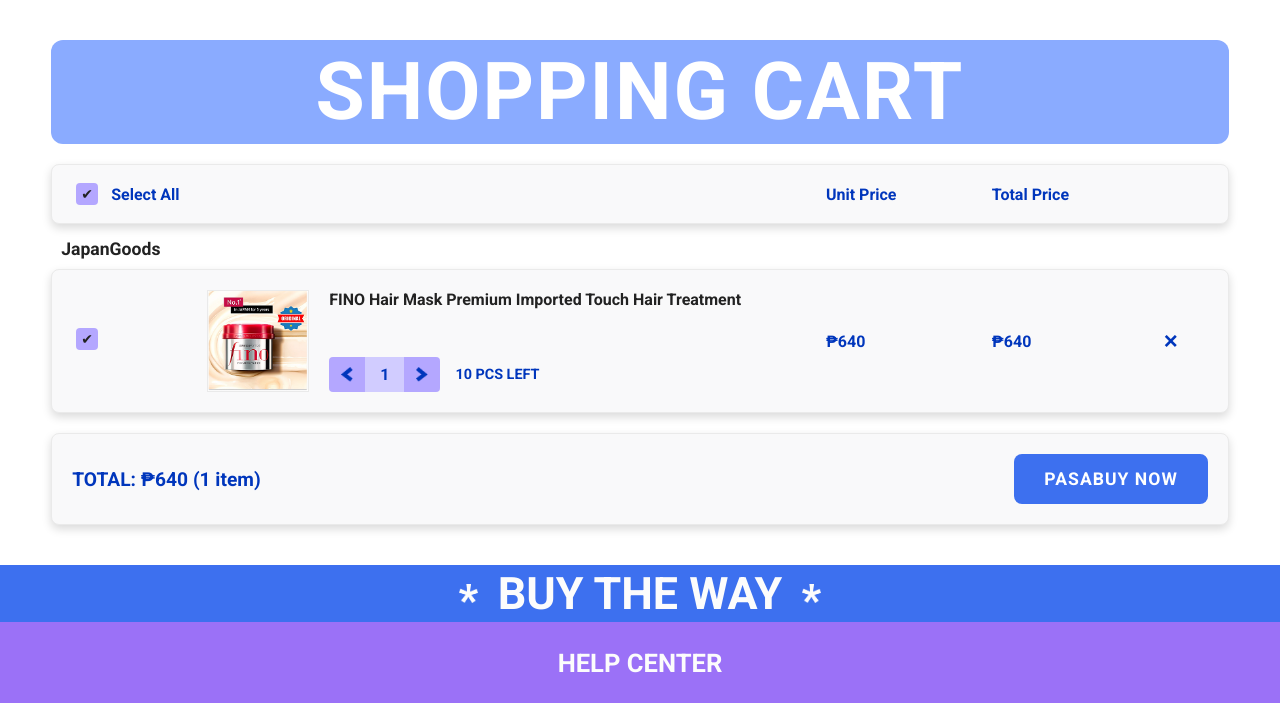
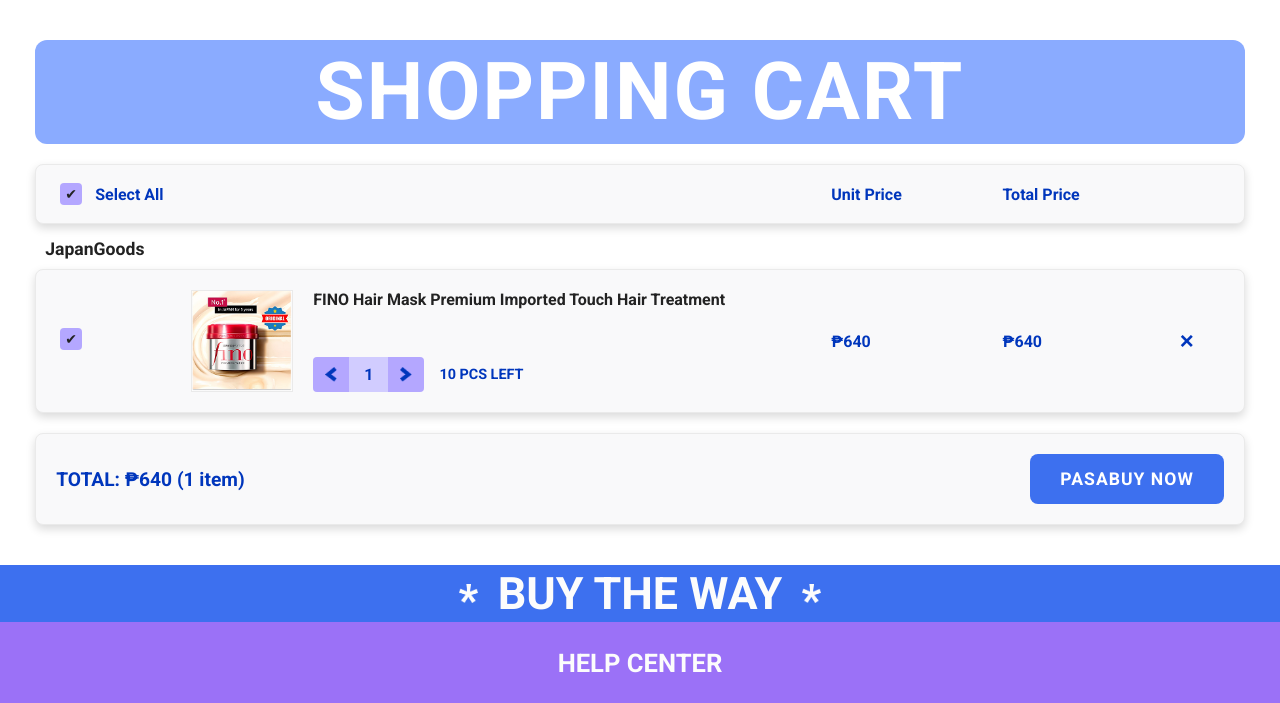
Before and after one commit to lancedguzman/BuyTheWay, a Django app: page /sh-cart/ in a window 1280 px wide. Shown: the part 106-809 px from the top of the page. Run offline with Django 5.2, Linux system fonts and the light colour scheme.

Commit message:
bugfix(cart): extended with up until border elements of header/footer [iteration-1]

```diff
--- a/static/css/shopping_cart.css
+++ b/static/css/shopping_cart.css
@@ -3,8 +3,8 @@
 
 .shcart-content {
 
-    max-width: 1400px;
-    width: 92%;
+    max-width: none;
+    width: 94.5%;
     margin: 40px auto;
     font-family: 'Roboto', sans-serif;
     color: var(--text-dark);
```
